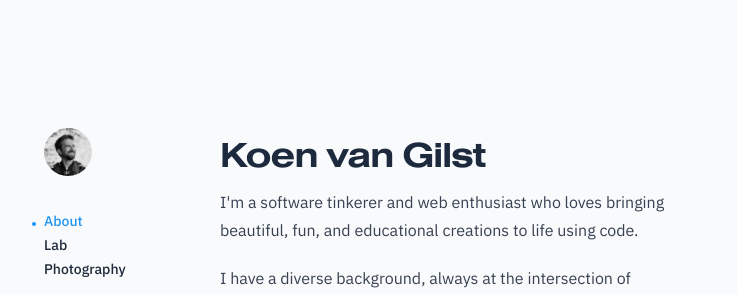
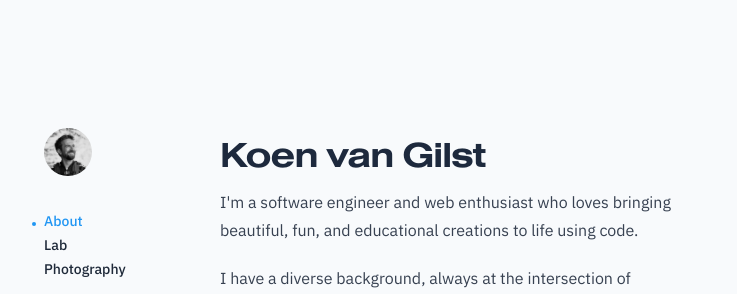
Before and after one commit to vnglst/koenvangilst.nl, a Next.js app: page / in a window 1280 px wide. Shown: the top 294 px of the page, without its empty margins (196-933 px from the left). Built offline with nearby package versions, Linux system fonts and the light colour scheme.

Commit message:
Update job title from 'tinkerer' to 'engineer'

```diff
--- a/app/page.tsx
+++ b/app/page.tsx
@@ -17,7 +17,7 @@ export default async function Home() {
       <Heading level={1}>Koen van Gilst</Heading>
       <Prose>
         <p>
-          I'm a software tinkerer and web enthusiast who loves bringing beautiful, fun, and educational creations to
+          I'm a software engineer and web enthusiast who loves bringing beautiful, fun, and educational creations to
           life using code.
         </p>
 
```
